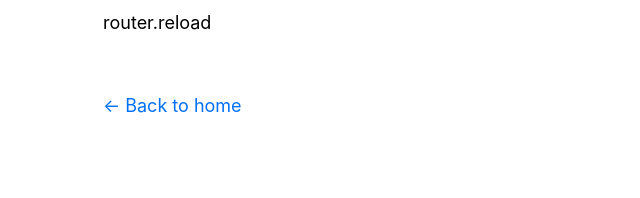
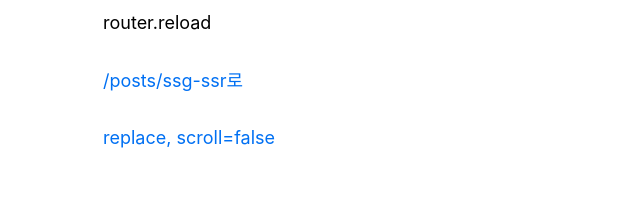
Before and after one commit to kangsh12345/blog, a Next.js app: page /post/write in a window 1280 px wide. Shown: the part 735-933 px from the top of the page, without its empty margins (231-871 px from the left). Built offline with nearby package versions, Linux system fonts and the light colour scheme.

Commit message:
[기타]: NextJS Link 태그의 기능 공부

```diff
--- a/src/pages/post/write/index.tsx
+++ b/src/pages/post/write/index.tsx
@@ -1,8 +1,22 @@
-import { FormEvent, useEffect, useRef, useState } from 'react';
+import { FormEvent, forwardRef, useEffect, useRef, useState } from 'react';
 import Head from 'next/head';
 // import { GetServerSideProps } from 'next';
 import Link from 'next/link';
 import { useRouter } from 'next/router';
+
+interface LinkButtonProps {
+  href?: string;
+}
+
+const LinkButton = forwardRef<HTMLAnchorElement, LinkButtonProps>(
+  function Button({ href }, ref) {
+    return (
+      <a href={href} ref={ref}>
+        {href}로
+      </a>
+    );
+  },
+);
 
 // export const getServerSideProps: GetServerSideProps<{}> = async () => {
 //   return { props: {} };
@@ -108,7 +122,7 @@ export default function Index() {
       </button>
       <br />
       <br />
-      <button onClick={() => router.replace('posts/ssg-ssr')}>
+      <button onClick={() => router.replace('/posts/ssg-ssr')}>
         router.replace
       </button>
       <br />
@@ -117,6 +131,16 @@ export default function Index() {
       <br />
       <br />
       <button onClick={() => router.reload()}>router.reload</button>
+      <br />
+      <br />
+      <Link href="/posts/ssg-ssr" passHref legacyBehavior>
+        <LinkButton />
+      </Link>
+      <br />
+      <br />
+      <Link href="/posts/ssg-ssr" replace scroll={false}>
+        replace, scroll=false
+      </Link>
     </>
   );
 }
```
